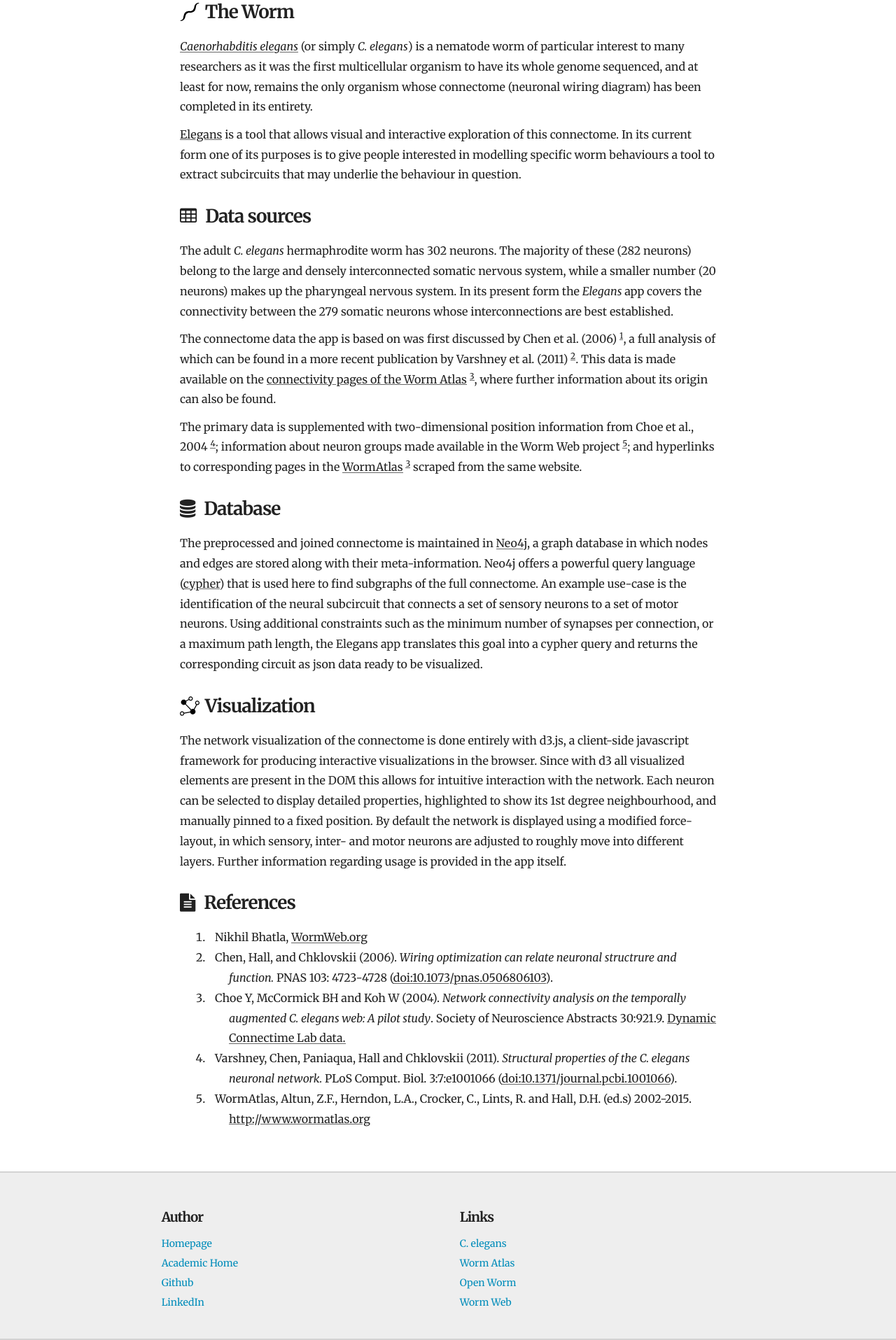
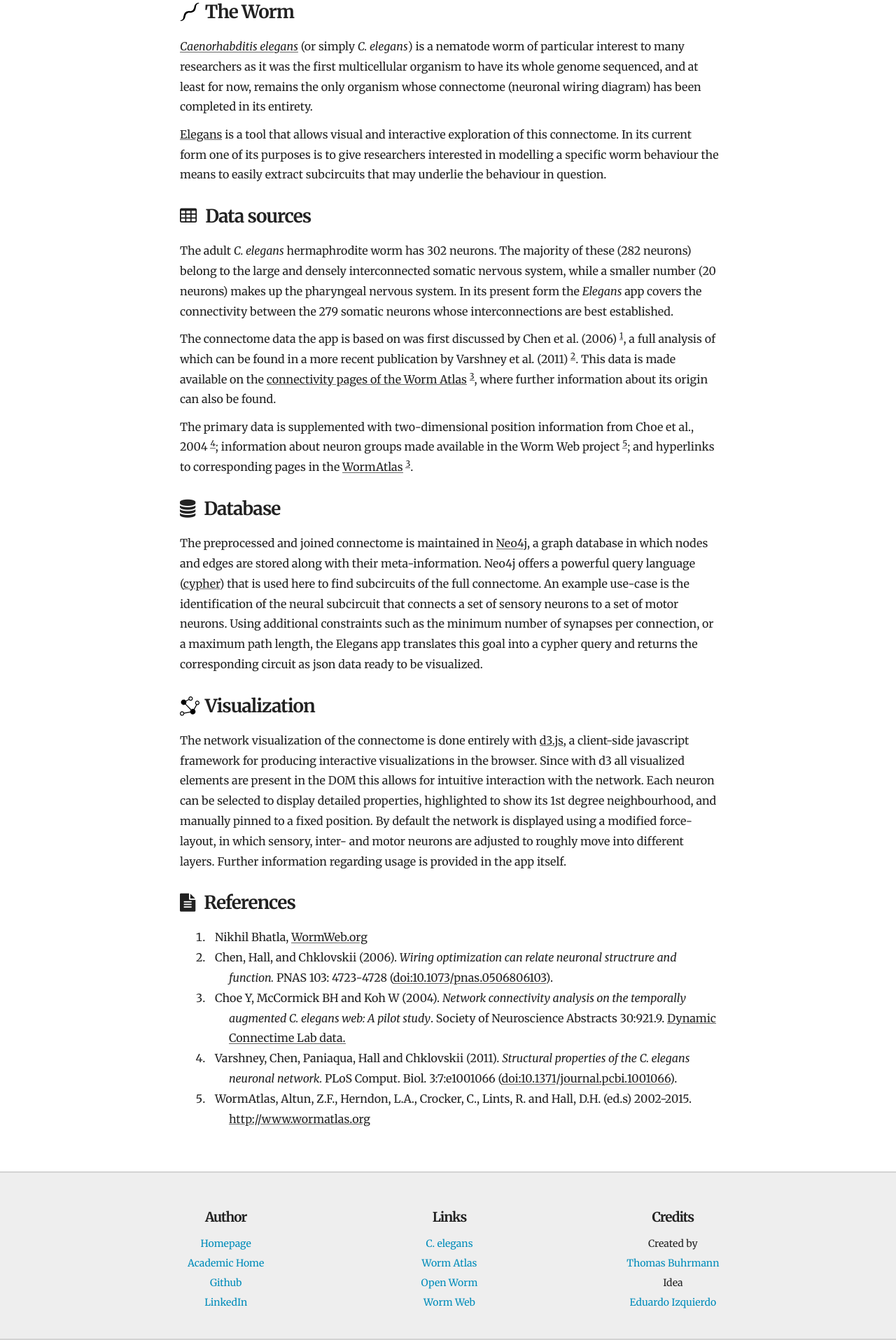
Before and after one commit to buhrmann/elegans, a Flask app: page /about in a window 1280 px wide. Shown: the part 411-2326 px from the top of the page at 70% size. Run offline with Flask 2, Linux system fonts and the light colour scheme; some libraries are stand-ins or nearby versions.

Commit message:
Added credits.

```diff
--- a/static/css/style.css
+++ b/static/css/style.css
@@ -196,11 +196,14 @@ figure {
     display:inline-block;
     float:none;
     /* reset the text-align */
-    text-align:left;
+    text-align: left;
     /* inline-block space fix */
     margin-right:-4px;
 }
 
+.text-center {
+  text-align: center;
+}
 
 .col-fixed {
     /* custom width */
--- a/templates/about.html
+++ b/templates/about.html
@@ -16,7 +16,7 @@
     <a href="https://en.wikipedia.org/wiki/Caenorhabditis_elegans"><em>Caenorhabditis elegans</em></a> (or simply <em>C. elegans</em>) is a nematode worm of particular interest to many researchers as it was the first multicellular organism to have its whole genome sequenced, and at least for now, remains the only organism whose connectome (neuronal wiring diagram) has been completed in its entirety.
   </p>
   <p>
-    <a href="{{ url_for('index')}}">Elegans</a> is a tool that allows visual and interactive exploration of this connectome. In its current form one of its purposes is to give people interested in modelling specific worm behaviours a tool to extract subcircuits that may underlie the behaviour in question.
+    <a href="{{ url_for('index')}}">Elegans</a> is a tool that allows visual and interactive exploration of this connectome. In its current form one of its purposes is to give researchers interested in modelling a specific worm behaviour the means to easily extract subcircuits that may underlie the behaviour in question.
   </p>
 
   <h3><span class="fa fa-table"></span>Data sources</h3>
@@ -27,17 +27,17 @@
     The connectome data the app is based on was first discussed by Chen et al. (2006) <sup><a href="#1">1</a></sup>, a full analysis of which can be found in a more recent publication by Varshney et al. (2011) <sup><a href="#2">2</a></sup>. This data is made available on the <a href="http://www.wormatlas.org/neuronalwiring.html">connectivity pages of the Worm Atlas</a> <sup><a href="#3">3</a></sup>, where further information about its origin can also be found.
   </p>
   <p>
-    The primary data is supplemented with two-dimensional position information from Choe et al., 2004 <sup><a href="#4">4</a></sup>; information about neuron groups made available in the Worm Web project <sup><a href="#5">5</a></sup>; and hyperlinks to corresponding pages in the <a href="http://www.wormatlas.org/">WormAtlas</a> <sup><a href="#3">3</a></sup> scraped from the same website.
+    The primary data is supplemented with two-dimensional position information from Choe et al., 2004 <sup><a href="#4">4</a></sup>; information about neuron groups made available in the Worm Web project <sup><a href="#5">5</a></sup>; and hyperlinks to corresponding pages in the <a href="http://www.wormatlas.org/">WormAtlas</a> <sup><a href="#3">3</a></sup>.
   </p>
 
   <h3><span class="fa fa-database"></span>Database</h3>
   <p>
-    The preprocessed and joined connectome is maintained in <a href="http://neo4j.com/">Neo4j</a>, a graph database in which nodes and edges are stored along with their meta-information. Neo4j offers a powerful query language (<a href="http://neo4j.com/developer/cypher-query-language/">cypher</a>) that is used here to find subgraphs of the full connectome. An example use-case is the identification of the neural subcircuit that connects a set of sensory neurons to a set of motor neurons. Using additional constraints such as the minimum number of synapses per connection, or a maximum path length, the Elegans app translates this goal into a cypher query and returns the corresponding circuit as json data ready to be visualized.
+    The preprocessed and joined connectome is maintained in <a href="http://neo4j.com/">Neo4j</a>, a graph database in which nodes and edges are stored along with their meta-information. Neo4j offers a powerful query language (<a href="http://neo4j.com/developer/cypher-query-language/">cypher</a>) that is used here to find subcircuits of the full connectome. An example use-case is the identification of the neural subcircuit that connects a set of sensory neurons to a set of motor neurons. Using additional constraints such as the minimum number of synapses per connection, or a maximum path length, the Elegans app translates this goal into a cypher query and returns the corresponding circuit as json data ready to be visualized.
   </p>
 
   <h3><img src="{{ url_for('static', filename='images/molecule.svg') }}" width="28", height="28">Visualization</h3>
   <p>
-    The network visualization of the connectome is done entirely with d3.js, a client-side javascript framework for producing interactive visualizations in the browser. Since with d3 all visualized elements are present in the DOM this allows for intuitive interaction with the network. Each neuron can be selected to display detailed properties, highlighted to show its 1st degree neighbourhood, and manually pinned to a fixed position. By default the network is displayed using a modified force-layout, in which sensory, inter- and motor neurons are adjusted to roughly move into different layers. Further information regarding usage is provided in the app itself.
+    The network visualization of the connectome is done entirely with <a href="http://d3js.org/" target="_blank">d3.js</a>, a client-side javascript framework for producing interactive visualizations in the browser. Since with d3 all visualized elements are present in the DOM this allows for intuitive interaction with the network. Each neuron can be selected to display detailed properties, highlighted to show its 1st degree neighbourhood, and manually pinned to a fixed position. By default the network is displayed using a modified force-layout, in which sensory, inter- and motor neurons are adjusted to roughly move into different layers. Further information regarding usage is provided in the app itself.
   </p>
 
   <h3><span class="fa fa-file-text"></span>References</h3>
--- a/templates/base.html
+++ b/templates/base.html
@@ -60,7 +60,7 @@
     <!-- footer -->
     <div class="container-fluid aw-footer">
       <div class="row row-centered">
-        <div class="col-md-4 col-centered">
+        <div class="col-md-3 col-centered text-center">
           <h4>Author</h4>
           <ul class="list-unstyled my-list-style">
             <li><a href="https://synergenz.github.io/">Homepage</a></li>
@@ -69,13 +69,20 @@
             <li><a href="http://www.linkedin.com/in/thomasbuhrmann">LinkedIn</a></li>
           </ul>
         </div>
-        <div class="col-md-4 col-centered">
+        <div class="col-md-3 col-centered text-center">
           <h4>Links</h4>
           <ul class="list-unstyled my-list-style">
             <li><a href="https://en.wikipedia.org/wiki/Caenorhabditis_elegans">C. elegans</a></li>
             <li><a href="http://www.wormatlas.org/">Worm Atlas</a></li>
             <li><a href="http://www.openworm.org/">Open Worm</a></li>
             <li><a href="http://wormweb.org/neuralnet#c=BAG&m=1">Worm Web</a></li>
+          </ul>
+        </div>
+        <div class="col-md-3 col-centered text-center">
+          <h4>Credits</h4>
+          <ul class="list-unstyled my-list-style">
+            <li>Created by<br><a href="https://synergenz.github.io/" target="_blank">Thomas Buhrmann</a></li>
+            <li>Idea<br><a href="http://mypage.iu.edu/~edizquie/" target="_blank">Eduardo Izquierdo</a></li>
           </ul>
         </div>
       </div>
```
